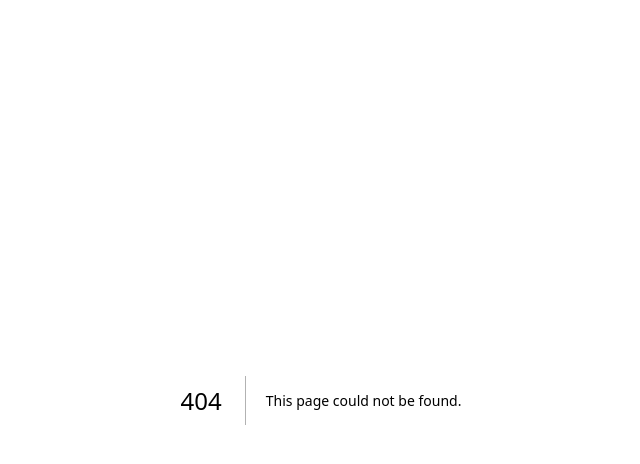
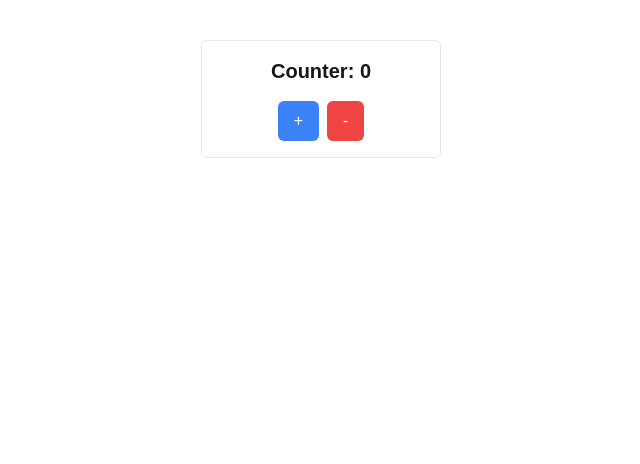
Before and after one commit to Sakhawat71/next-app, a Next.js app: page /counter in a window 1280 px wide. Before the commit this address had no page. Shown: the top 464 px of the page, without its empty margins (319-959 px from the left). Built offline with nearby package versions, Linux system fonts and the light colour scheme.

Commit message:
Add Counter, Global Error, and Not Found pages; update layout styles

```diff
--- /dev/null
+++ b/src/app/counter/page.jsx
@@ -0,0 +1,23 @@
+"use client";
+
+import { useState } from "react";
+
+const Counter = () => {
+  const [count, setCount] = useState(0);
+
+  return (
+    <div className="flex flex-col items-center gap-4 p-4 border rounded-md w-60 mx-auto mt-10">
+      <h1 className="text-xl font-semibold">Counter: {count}</h1>
+      <div className="flex gap-2">
+        <button className="px-4 py-2 bg-blue-500 text-white rounded-md" onClick={() => setCount(count + 1)}>
+          +
+        </button>
+        <button className="px-4 py-2 bg-red-500 text-white rounded-md" onClick={() => setCount(count - 1)}>
+          -
+        </button>
+      </div>
+    </div>
+  );
+};
+
+export default Counter;
--- /dev/null
+++ b/src/app/error.jsx
@@ -0,0 +1,19 @@
+"use client";
+
+import { useEffect } from "react";
+
+export default function GlobalError({ error, reset }) {
+    useEffect(() => {
+        console.error("Error occurred:", error);
+    }, [error]);
+
+    return (
+        <div className="flex flex-col items-center justify-center h-screen text-center">
+            <h1 className="text-4xl font-bold text-red-600">Something Went Wrong!</h1>
+            <p className="text-lg text-gray-500 mt-2">{error.message || "An unexpected error occurred."}</p>
+            <button onClick={() => reset()} className="mt-4 px-6 py-2 bg-blue-500 text-white rounded-md">
+                Try Again
+            </button>
+        </div>
+    );
+}
--- a/src/app/layout.js
+++ b/src/app/layout.js
@@ -20,7 +20,7 @@ export default function RootLayout({ children }) {
   return (
     <html lang="en">
       <body
-        className={`${geistSans.variable} ${geistMono.variable} antialiased`}
+        // className={`${geistSans.variable} ${geistMono.variable} antialiased`}
       >
         {children}
       </body>
--- /dev/null
+++ b/src/app/not-found.jsx
@@ -0,0 +1,12 @@
+
+const NotFoundPage = () => {
+    return (
+        <div className="flex flex-col items-center justify-center h-screen">
+            <h1 className="text-4xl font-bold">404 - Page Not Found</h1>
+            <p className="text-lg text-gray-500 mt-2">The page you are looking for does not exist.</p>
+            <a href="/" className="mt-4 px-6 py-2 bg-blue-500 text-white rounded-md">Go Home</a>
+        </div>
+    );
+};
+
+export default NotFoundPage;
```
